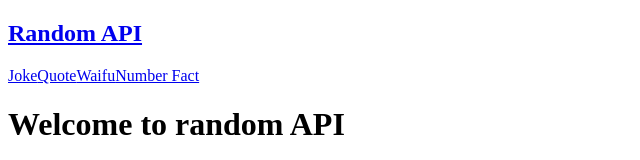
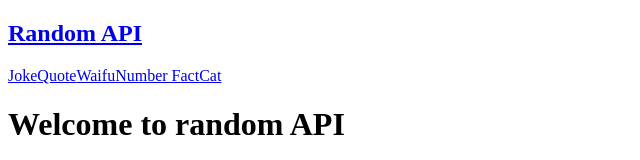
Before and after one commit to asen23/RandomAPI, a Next.js app: page / in a window 1280 px wide. Shown: the top 160 px of the page, without its empty margins (0-640 px from the left). Built offline with nearby package versions, Linux system fonts and the light colour scheme.

Commit message:
feat: add cat pages to navbar

```diff
--- a/component/Navbar/Navbar.jsx
+++ b/component/Navbar/Navbar.jsx
@@ -14,6 +14,7 @@ export default function Navbar() {
                 <NavbarItem href="/quote">Quote</NavbarItem>
                 <NavbarItem href="/waifu">Waifu</NavbarItem>
                 <NavbarItem href="/numberfact">Number Fact</NavbarItem>
+                <NavbarItem href="/cat">Cat</NavbarItem>
             </div>
         </nav>
     )
```
